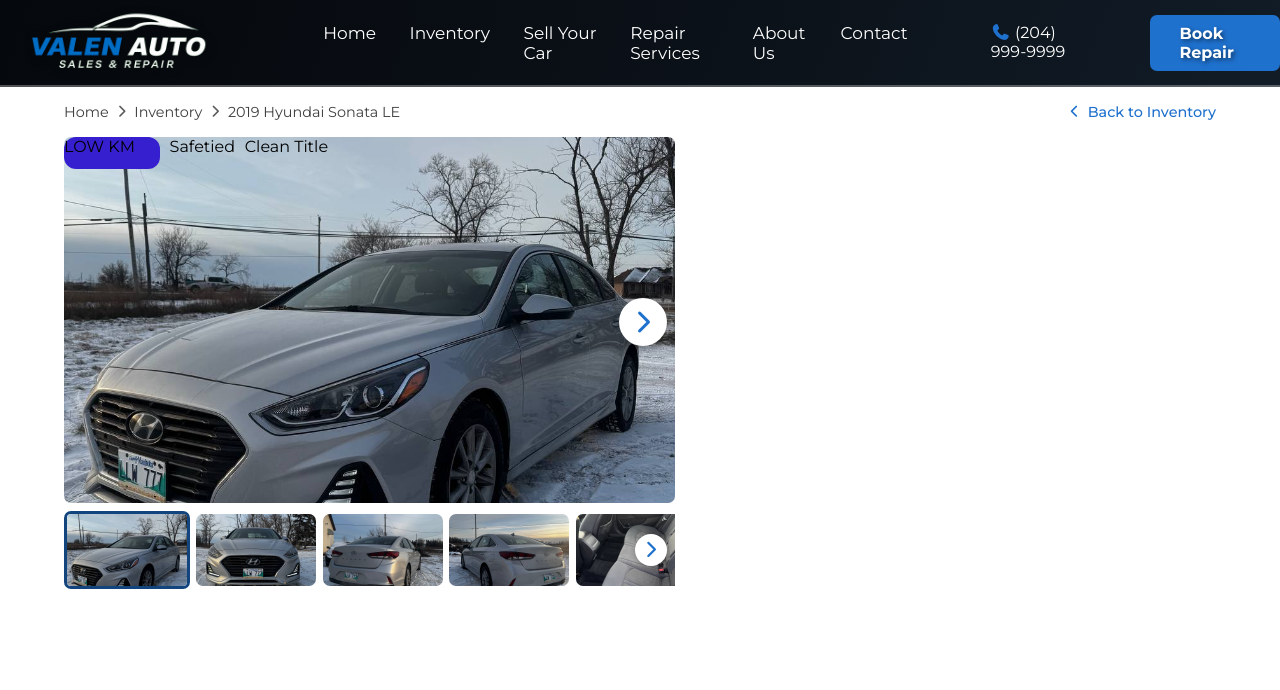
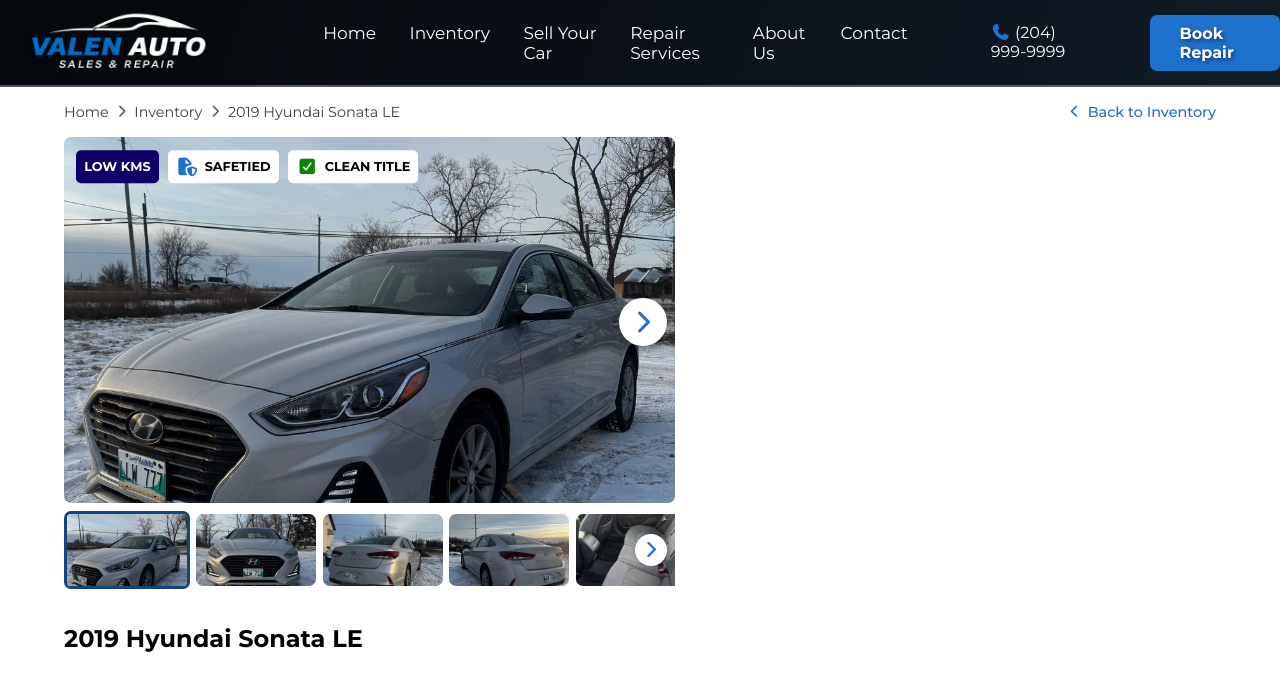
Before and after one commit to ri-kov/koval, an Angular app in the folder vehicles/: page / in a window 1280 px wide. Shown: the top 690 px of the page. Built offline with nearby package versions, Linux system fonts and the light colour scheme.

Commit message:
pic done

```diff
--- a/vehicles/src/app/app.css
+++ b/vehicles/src/app/app.css
@@ -671,12 +671,33 @@ div:has(.back_link:hover) .back_inv {
     gap: 0.6rem;
     z-index: 10;
     position: absolute;
+    transform: translateY(-50%);
+    top: 8%;
+    left: 2%;
 }
 
 .special_badge {
-    background-color: #361fce;
-    border-radius: 12px;
+    background-color: #0e0067;
+    color: white;
+}
+
+.badges {
+    border-radius: 5px;
     text-transform: uppercase;
-    width: 6rem;
-    height: 2rem;
+    padding: 0.5rem;
+    font-size: 0.8rem;
+    font-weight: 700;
+    align-items: center;
+    display: flex;
+    justify-content: center;
 }
+
+.cert_badge {
+    background-color: white;
+    gap: 0.4rem;
+}
+
+.car_info {
+    padding-top: 1rem;
+    width: 47%;
+}
--- a/vehicles/src/app/app.html
+++ b/vehicles/src/app/app.html
@@ -39,9 +39,15 @@
         <div class = "main_img_wrap">
             @if (selectedImage === vehicle.carImages[0]) {
                 <div class = "badges_wrap">
-                    <div class = "special_badge">{{ vehicle.special }}</div>
-                    <div class = "cert_badge">{{ vehicle.certification }}</div>
-                    <div class = "title_badge">{{ vehicle.title }}</div>
+                    <div class = "special_badge badges">{{ vehicle.special }}</div>
+                    <div class = "cert_badge badges">
+                        <i class="fa-solid fa-file-shield" style="color: #1f71ce; font-size: 1.1rem;"></i>
+                        {{ vehicle.certification }}
+                    </div>
+                    <div class = "cert_badge badges">
+                        <i class="fa-solid fa-square-check" style="color: #0b8500; font-size: 1.1rem;"></i>
+                        {{ vehicle.title }}
+                    </div>
                 </div>
             }
             @if (vehicle.carImages.indexOf(selectedImage) > 0) {
@@ -74,4 +80,7 @@
             }
         </div>
     </div>
+    <div class = "car_info">
+        <h1 class = "car_name">{{ vehicle.year }} {{ vehicle.make }} {{ vehicle.model }} {{ vehicle.trim}}</h1>
+    </div>
 </section>
--- a/vehicles/src/app/app.ts
+++ b/vehicles/src/app/app.ts
@@ -25,7 +25,7 @@ export class App implements AfterViewInit{
     intColor: 'Black',
     seats: 5,
     certification: 'Safetied',
-    special: 'low km',
+    special: 'low kms',
     title: 'Clean Title',
     owners: 1,
     description: 'This 2019 Hyundai Sonata LE is a reliable, comfortable, and fuel-efficient sedan with low kilometres. Well maintained and in great overall condition, it offers a smooth ride, modern features, and excellent value. This vehicle has been safety inspected, comes with a clean title, and is ready for its next owner. Ideal for commuting, family use, or anyone looking for a dependable sedan.',
```
